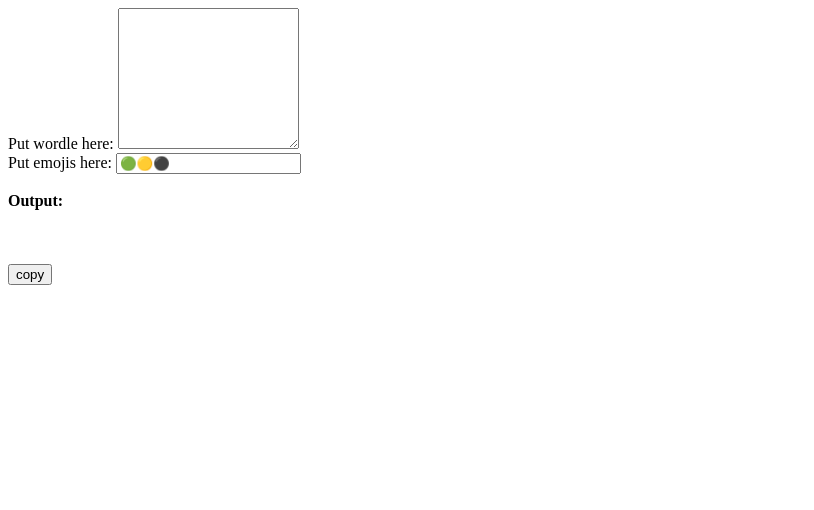
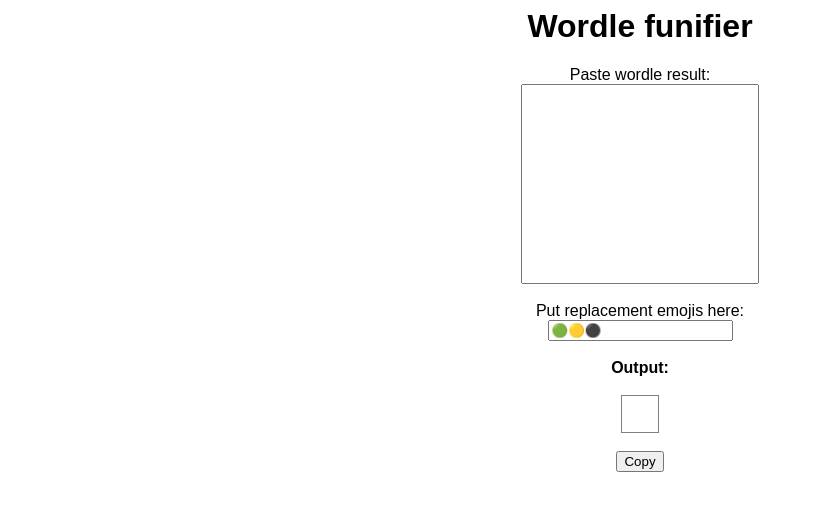
Before and after one commit to Haydoggo/WordleFunifier, a plain HTML site: page index.html in a window 1280 px wide. Shown: the whole page, without its empty margins (0-814 px from the left). Drawn offline with Linux system fonts and the light colour scheme.

Commit message:
Update index.html

```diff
--- a/index.html
+++ b/index.html
@@ -1,8 +1,38 @@
+<style>
+    textarea{
+        font-family: sans-serif;
+        font-size: medium;
+        resize: none;
+        text-align: center;
+        padding: 2ch;
+    }
+    header {
+        font-family: sans-serif;
+        text-align: center;
+    }
+    body {
+        font-family: sans-serif;
+        text-align: center;
+    }
+    div.output {
+        border: 1px solid gray;
+        display: inline-block;
+        padding: 2ch;
+    }
+</style>
+<meta name="viewport" content="width=device-width, initial-scale=1">
+
+<h1>Wordle funifier</h1>
 <body>
-    Put wordle here: <textarea id="wordle input" rows="9" cols="20"></textarea><br>
-    Put emojis here: <input type="text" id="emoji input" value=🟢🟡⚫><br><br>
-    <b>Output:</b><br><br><span id="output"></span><br><br>
-    <button id="button">copy</button>
+    Paste wordle result:<br>
+    <textarea id="wordle input" rows="9" cols="20"></textarea><br><br>
+    Put replacement emojis here:<br>
+    <input type="text" id="emoji input" value=🟢🟡⚫><br><br>
+    <b>Output:</b><br><br>
+    <div class="output">
+        <span id="output"></span>
+    </div><br><br>
+    <button id="button">Copy</button>
 </body>
 <script>
     var output = ""
@@ -12,30 +42,33 @@
     var outputSpan = document.getElementById("output")
     var copyButton = document.getElementById("button")
 
-    console.log(outputSpan)
-
     wordleInput.oninput = replaceText
     emojiInput.oninput = replaceText
 
     async function replaceText(){
+        text = wordleInput.value
         emojis = emojiInput.value.match(/(\p{Emoji_Presentation}|\p{Extended_Pictographic})/gu)
-        if (emojis == null || emojis.length != 3) {
-            return
+        if (emojis == null) emojis = []
+        if (emojis.length > 0){
+            text = text.replaceAll("🟩", emojis[0])
+            text = text.replaceAll("🟧", emojis[0])
         }
-        text = wordleInput.value
-        console.log.text
-        text = text.replaceAll("🟩", emojis[0])
-        text = text.replaceAll("🟧", emojis[0])
-        text = text.replaceAll("🟨", emojis[1])
-        text = text.replaceAll("🟦", emojis[1])
-        text = text.replaceAll("⬛", emojis[2])
-        text = text.replaceAll("⬜", emojis[2])
+        if (emojis.length > 1) {
+            text = text.replaceAll("🟨", emojis[1])
+            text = text.replaceAll("🟦", emojis[1])
+        }
+        if (emojis.length > 2) {
+            text = text.replaceAll("⬛", emojis[2])
+            text = text.replaceAll("⬜", emojis[2])
+        }
         output = text
-        console.log(text)
         outputSpan.innerHTML = text.replaceAll("\n", "<br>")
     }
 
-    copyButton.onclick = ()=> {
+    copyButton.onclick = async ()=> {
         navigator.clipboard.writeText(output)
+        copyButton.textContent = "Copied!"
+        setTimeout( ()=> copyButton.textContent = "Copy", 1000)
+
     }
 </script>
```
